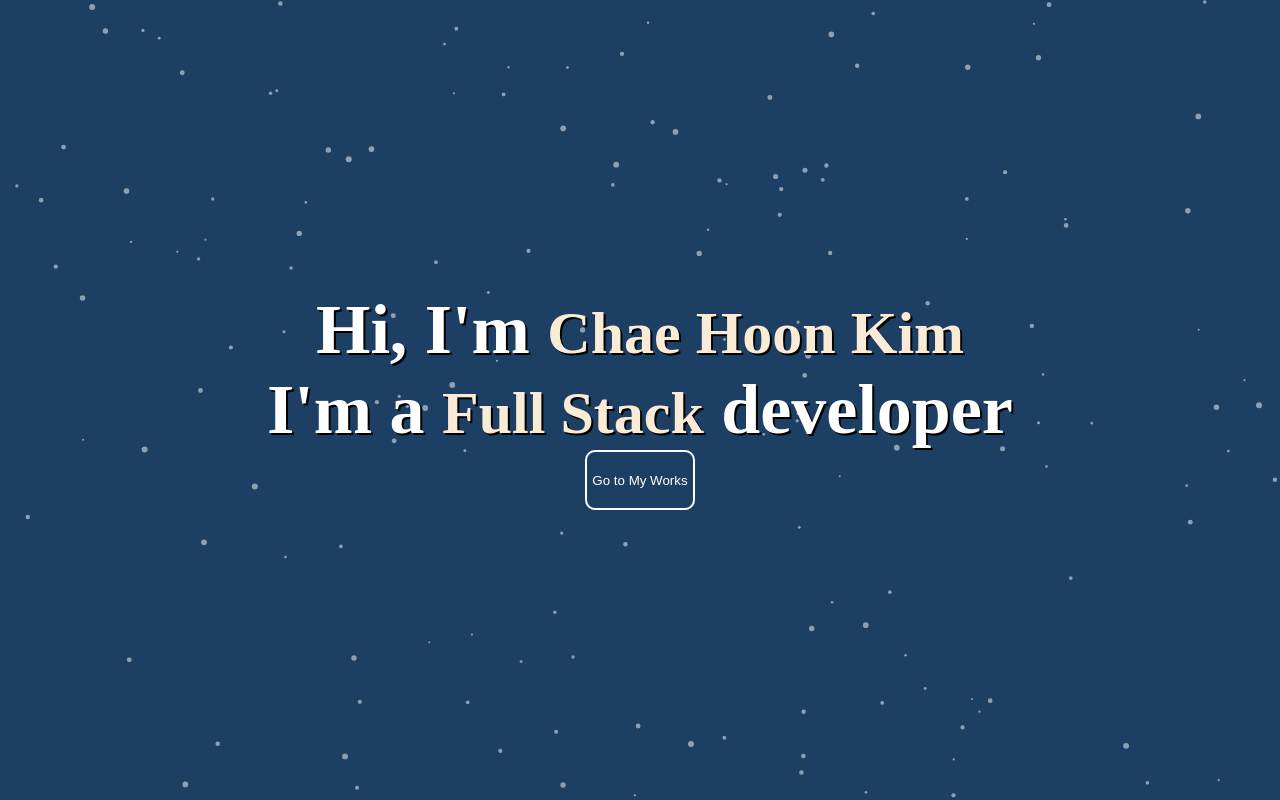
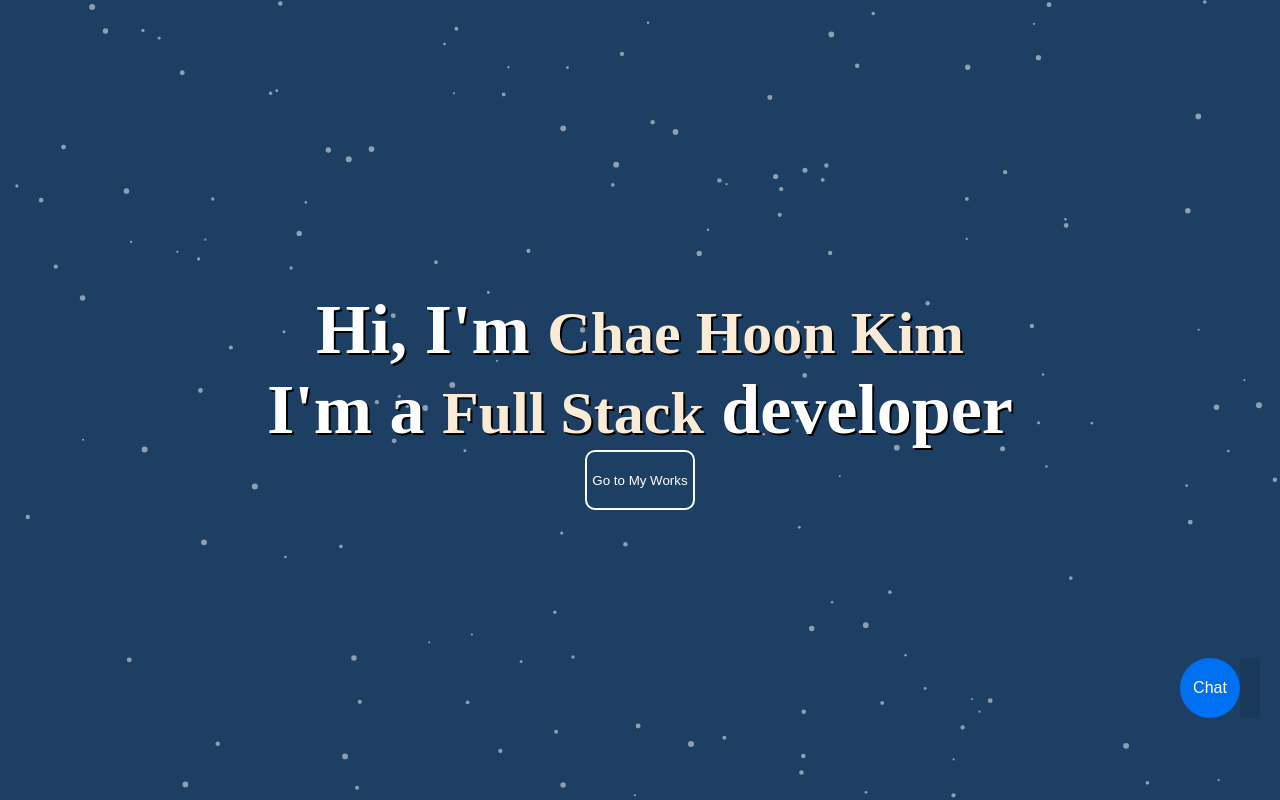
Before and after one commit to ChaeHoonK/Portfolio, a Next.js app: page / in a window 1280 px wide. Shown: the top 800 px of the page. Built offline with nearby package versions, Linux system fonts and the light colour scheme.

Commit message:
floating

```diff
--- /dev/null
+++ b/components/FloatingButton/FloatingChatButton.module.css
@@ -0,0 +1,25 @@
+.chatButtonContainer {
+  position: fixed;
+  bottom: 82px;
+  right: 20px;
+  display: flex;
+}
+
+.chatButton {
+  background-color: #0070f3;
+  color: white;
+  border: none;
+  border-radius: 50%;
+  width: 60px;
+  height: 60px;
+  font-size: 16px;
+  cursor: pointer;
+}
+
+.dragBorder {
+  background-color: rgba(0, 0, 0, 0.1);
+  width: 20px;
+  height: 60px;
+  border-radius: 4px;
+  cursor: move;
+}
--- /dev/null
+++ b/components/FloatingButton/FloatingChatButton.tsx
@@ -0,0 +1,176 @@
+// import React, { useState, useRef, MouseEventHandler } from 'react';
+// import styles from './FloatingChatButton.module.css';
+
+// interface FloatingChatButtonProps {
+//   onClick: (e:React.MouseEvent) => void;
+//   ref?:any
+// }
+
+// const FloatingChatButton: React.FC<FloatingChatButtonProps>  = ({ onClick, ref = null }: any) => {
+
+//   return (
+//     <button
+//     className={styles.chatButton}
+//     onClick ={onClick}
+//     ref = {ref}
+//     >
+//       Chat
+//     </button>
+//   );
+// };
+
+// export default FloatingChatButton;
+
+// import React, { useState } from "react";
+// import styles from "./FloatingChatButton.module.css";
+
+// const FloatingChatButton = ({ onToggleChat }:any) => {
+//   const [dragging, setDragging] = useState(false);
+//   const [position, setPosition] = useState({ x: 0, y: 0 });
+//   const [startPos, setStartPos] = useState({ x: 0, y: 0 });
+
+//   const handleMouseDown = (event:any) => {
+//     console.log(1)
+//     setStartPos({ x: event.clientX, y: event.clientY });
+//     setDragging(true);
+//   };
+
+//   const handleMouseMove = (event:any) => {
+//     console.log(4)
+//     if (dragging) {
+//       console.log(2)
+//       setPosition({
+//         x: position.x + (event.clientX - startPos.x),
+//         y: position.y + (event.clientY - startPos.y),
+//       });
+//       setStartPos({ x: event.clientX, y: event.clientY });
+//     }
+//   };
+
+//   const handleMouseUp = () => {
+//     console.log(3)
+//     setDragging(false);
+//   };
+
+//   return (
+//     <div
+//       className={styles.chatButtonContainer}
+//       style={{ transform: `translate(${position.x}px, ${position.y}px)` }}
+//     >
+//       <button className={styles.chatButton} onClick={onToggleChat}>
+//         Chat
+//       </button>
+//       <div
+//         className={styles.dragBorder}
+//         onMouseDown={handleMouseDown}
+//         onMouseMove={handleMouseMove}
+//         onMouseUp={handleMouseUp}
+//         onMouseLeave={handleMouseUp}
+//       ></div>
+//     </div>
+//   );
+// };
+
+// export default FloatingChatButton;
+
+import React, { useState, useRef, useEffect } from "react";
+import styles from "./FloatingChatButton.module.css";
+
+const FloatingChatButton = ({ onToggleChat }: any) => {
+  const [dragging, setDragging] = useState(false);
+  const [position, setPosition] = useState({ x: 0, y: 0 });
+  const [startPos, setStartPos] = useState({ x: 0, y: 0 });
+
+  const dragBorderRef = useRef<HTMLDivElement>(null);
+
+  const handleStart = (clientX: any, clientY: any) => {
+    setStartPos({ x: clientX, y: clientY });
+    setDragging(true);
+  };
+
+  const handleMove = (clientX: any, clientY: any) => {
+    if (dragging) {
+      setPosition({
+        x: position.x + (clientX - startPos.x),
+        y: position.y + (clientY - startPos.y),
+      });
+      setStartPos({ x: clientX, y: clientY });
+    }
+  };
+
+  const handleTouchMove = (e: any) => {
+    if (dragging) {
+      e.preventDefault();
+    }
+    handleMove(e.touches[0].clientX, e.touches[0].clientY);
+  };
+
+  const handleEnd = () => {
+    setDragging(false);
+  };
+
+  useEffect(() => {
+    const dragBorderElement = dragBorderRef.current;
+    if (!dragBorderElement) return;
+
+    const handleTouchStart = (e: TouchEvent) => {
+      handleStart(e.touches[0].clientX, e.touches[0].clientY);
+    };
+
+    const handleTouchMove = (e: TouchEvent) => {
+      if (dragging) {
+        e.preventDefault();
+      }
+      handleMove(e.touches[0].clientX, e.touches[0].clientY);
+    };
+
+    dragBorderElement.addEventListener("touchstart", handleTouchStart, {
+      passive: false,
+    });
+    dragBorderElement.addEventListener("touchmove", handleTouchMove, {
+      passive: false,
+    });
+    dragBorderElement.addEventListener("touchend", handleEnd, {
+      passive: false,
+    });
+
+    return () => {
+      dragBorderElement.removeEventListener("touchstart", handleTouchStart);
+      dragBorderElement.removeEventListener("touchmove", handleTouchMove);
+      dragBorderElement.removeEventListener("touchend", handleEnd);
+    };
+  }, [dragging, handleStart, handleMove, handleEnd]);
+
+  return (
+    <div
+      className={styles.chatButtonContainer}
+      style={{ transform: `translate(${position.x}px, ${position.y}px)` }}
+    >
+      <button className={styles.chatButton} onClick={onToggleChat}>
+        Chat
+      </button>
+      {/* <div
+        className={styles.dragBorder}
+        onMouseDown={(e) => handleStart(e.clientX, e.clientY)}
+        onMouseMove={(e) => handleMove(e.clientX, e.clientY)}
+        onMouseUp={handleEnd}
+        onMouseLeave={handleEnd}
+        onTouchStart={(e) => {handleStart(e.touches[0].clientX, e.touches[0].clientY)}}
+        onTouchMove={(e) => {
+          handleTouchMove(e)}
+        }
+        onTouchEnd={handleEnd}
+      ></div> */}
+      <div
+        ref={dragBorderRef}
+        className={styles.dragBorder}
+        onMouseDown={(e) => handleStart(e.clientX, e.clientY)}
+        onMouseMove={(e) => handleMove(e.clientX, e.clientY)}
+        onMouseUp={handleEnd}
+        onMouseLeave={handleEnd}
+      ></div>
+    </div>
+  );
+};
+
+export default FloatingChatButton;
--- a/pages/index.tsx
+++ b/pages/index.tsx
@@ -18,6 +18,8 @@ import ParticlesWrapper from '../components/ParticleWrapper'
 import { useIntersectionObserver } from '../hooks/useIntersectionObserver'
 
 import ReactGA from 'react-ga4'
+
+import FloatingChatButton from '../components/FloatingButton/FloatingChatButton'
 
 const inter = Inter({ subsets: ['latin'] })
 
@@ -53,6 +55,8 @@ export default function Home() {
 
           <div id = 'contact' className='container'><ContactSection/></div>
 
+
+          <FloatingChatButton/>
         {/* </div> */}
 
       </main>
```
